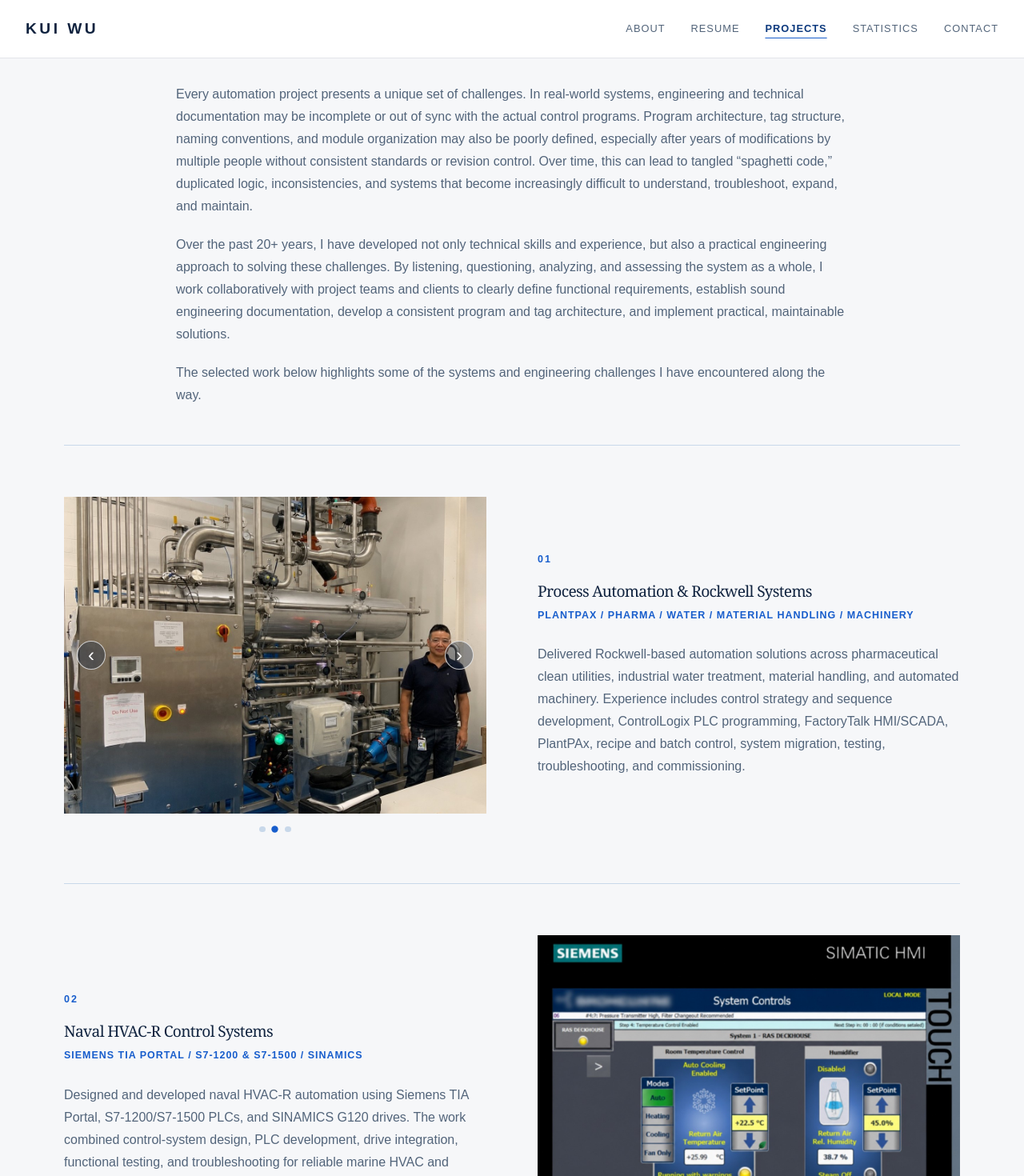
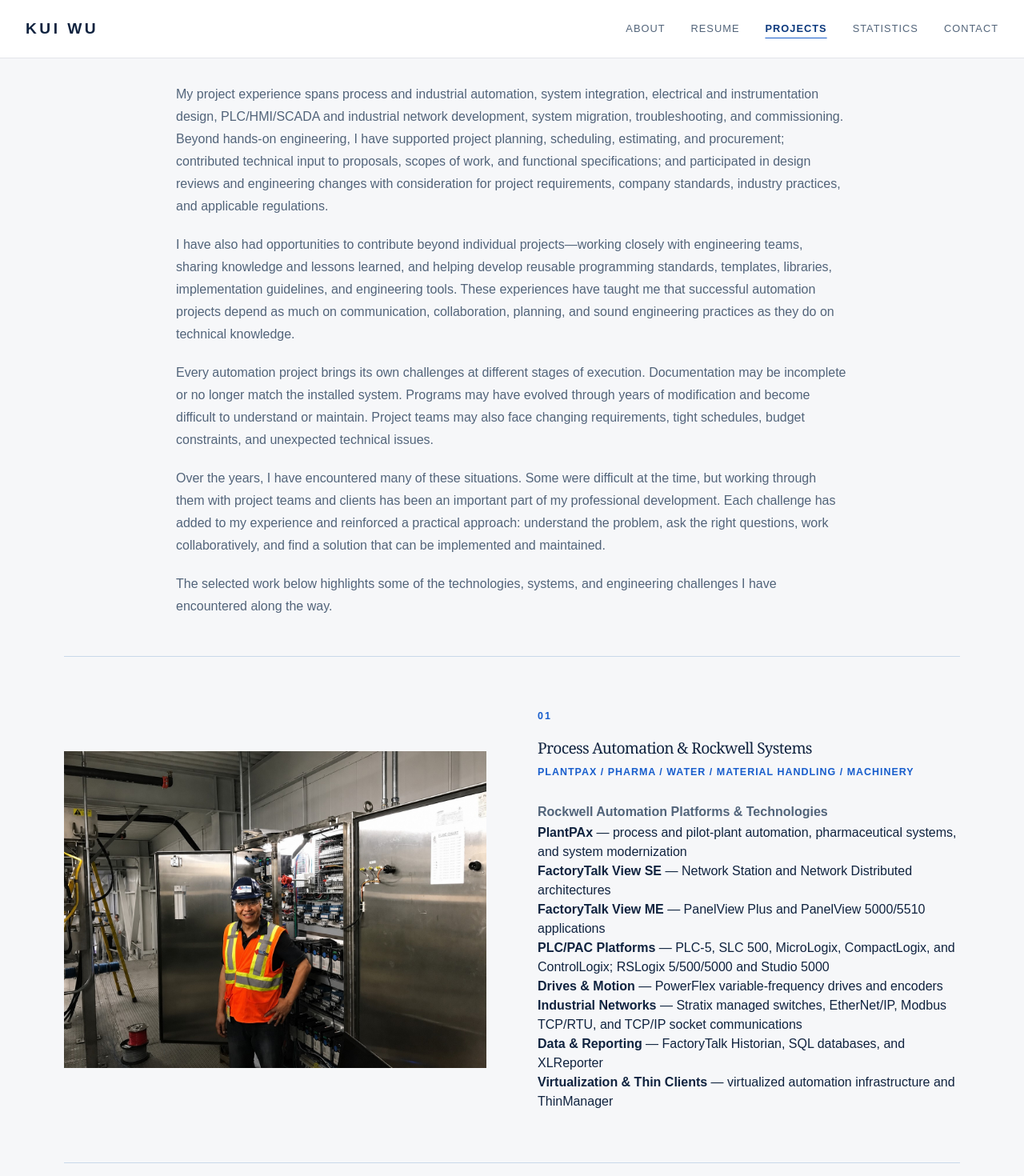
Before and after one commit to kwcontrols/KW-Portfolio, a Next.js app: page /experience in a window 1280 px wide. Shown: the top 1470 px of the page at 80% size. Built offline with nearby package versions, Linux system fonts and the light colour scheme.

Commit message:
Refine Projects intro and Rockwell project details

```diff
--- a/app/experience/page.tsx
+++ b/app/experience/page.tsx
@@ -1,3 +1,4 @@
+import type { ReactNode } from "react";
 import { SiteFooter } from "../SiteFooter";
 import { SiteHeader } from "../SiteHeader";
 import { ImageSlideshow, type SlideshowImage } from "../ImageSlideshow";
@@ -7,12 +8,10 @@ type Project = {
   title: string;
   category: string;
   images?: SlideshowImage[];
-  overview: string;
+  overview: ReactNode;
 };
 
 const ROCKWELL_PROJECT_IMAGES: SlideshowImage[] = [
-  { src: "/projects/rockwell-1.jpg", alt: "Rockwell Automation control-system design" },
-  { src: "/projects/rockwell-2.jpg", alt: "PlantPAx configuration and development" },
   { src: "/projects/rockwell/rockwell-4.jpg", alt: "On-site automation commissioning" },
 ];
 
@@ -38,8 +37,21 @@ const PROJECTS: Project[] = [
     title: "Process Automation & Rockwell Systems",
     category: "PlantPAx / Pharma / Water / Material Handling / Machinery",
     images: ROCKWELL_PROJECT_IMAGES,
-    overview:
-      "Delivered Rockwell-based automation solutions across pharmaceutical clean utilities, industrial water treatment, material handling, and automated machinery. Experience includes control strategy and sequence development, ControlLogix PLC programming, FactoryTalk HMI/SCADA, PlantPAx, recipe and batch control, system migration, testing, troubleshooting, and commissioning.",
+    overview: (
+      <div className="project-overview">
+        <p><strong>Rockwell Automation Platforms & Technologies</strong></p>
+        <ul>
+          <li><strong>PlantPAx</strong> — process and pilot-plant automation, pharmaceutical systems, and system modernization</li>
+          <li><strong>FactoryTalk View SE</strong> — Network Station and Network Distributed architectures</li>
+          <li><strong>FactoryTalk View ME</strong> — PanelView Plus and PanelView 5000/5510 applications</li>
+          <li><strong>PLC/PAC Platforms</strong> — PLC-5, SLC 500, MicroLogix, CompactLogix, and ControlLogix; RSLogix 5/500/5000 and Studio 5000</li>
+          <li><strong>Drives & Motion</strong> — PowerFlex variable-frequency drives and encoders</li>
+          <li><strong>Industrial Networks</strong> — Stratix managed switches, EtherNet/IP, Modbus TCP/RTU, and TCP/IP socket communications</li>
+          <li><strong>Data & Reporting</strong> — FactoryTalk Historian, SQL databases, and XLReporter</li>
+          <li><strong>Virtualization & Thin Clients</strong> — virtualized automation infrastructure and ThinManager</li>
+        </ul>
+      </div>
+    ),
   },
   {
     number: "02",
@@ -78,30 +90,45 @@ export default function ProjectsPage() {
           style={{ maxWidth: "840px" }}
         >
           <p style={{ maxWidth: "none" }}>
-            Every automation project presents a unique set of challenges. In
-            real-world systems, engineering and technical documentation may be
-            incomplete or out of sync with the actual control programs. Program
-            architecture, tag structure, naming conventions, and module
-            organization may also be poorly defined, especially after years of
-            modifications by multiple people without consistent standards or
-            revision control. Over time, this can lead to tangled “spaghetti
-            code,” duplicated logic, inconsistencies, and systems that become
-            increasingly difficult to understand, troubleshoot, expand, and
-            maintain.
+            My project experience spans process and industrial automation, system
+            integration, electrical and instrumentation design, PLC/HMI/SCADA and
+            industrial network development, system migration, troubleshooting,
+            and commissioning. Beyond hands-on engineering, I have supported
+            project planning, scheduling, estimating, and procurement; contributed
+            technical input to proposals, scopes of work, and functional
+            specifications; and participated in design reviews and engineering
+            changes with consideration for project requirements, company standards,
+            industry practices, and applicable regulations.
           </p>
           <p style={{ maxWidth: "none", marginTop: "20px" }}>
-            Over the past 20+ years, I have developed not only technical skills
-            and experience, but also a practical engineering approach to solving
-            these challenges. By listening, questioning, analyzing, and
-            assessing the system as a whole, I work collaboratively with project
-            teams and clients to clearly define functional requirements,
-            establish sound engineering documentation, develop a consistent
-            program and tag architecture, and implement practical, maintainable
-            solutions.
+            I have also had opportunities to contribute beyond individual
+            projects—working closely with engineering teams, sharing knowledge and
+            lessons learned, and helping develop reusable programming standards,
+            templates, libraries, implementation guidelines, and engineering tools.
+            These experiences have taught me that successful automation projects
+            depend as much on communication, collaboration, planning, and sound
+            engineering practices as they do on technical knowledge.
           </p>
           <p style={{ maxWidth: "none", marginTop: "20px" }}>
-            The selected work below highlights some of the systems and
-            engineering challenges I have encountered along the way.
+            Every automation project brings its own challenges at different stages
+            of execution. Documentation may be incomplete or no longer match the
+            installed system. Programs may have evolved through years of
+            modification and become difficult to understand or maintain. Project
+            teams may also face changing requirements, tight schedules, budget
+            constraints, and unexpected technical issues.
+          </p>
+          <p style={{ maxWidth: "none", marginTop: "20px" }}>
+            Over the years, I have encountered many of these situations. Some were
+            difficult at the time, but working through them with project teams and
+            clients has been an important part of my professional development. Each
+            challenge has added to my experience and reinforced a practical
+            approach: understand the problem, ask the right questions, work
+            collaboratively, and find a solution that can be implemented and
+            maintained.
+          </p>
+          <p style={{ maxWidth: "none", marginTop: "20px" }}>
+            The selected work below highlights some of the technologies, systems,
+            and engineering challenges I have encountered along the way.
           </p>
         </section>
 
@@ -117,7 +144,11 @@ export default function ProjectsPage() {
                 <p className="project-number">{project.number}</p>
                 <h2>{project.title}</h2>
                 <p className="project-category">{project.category}</p>
-                <p className="project-overview">{project.overview}</p>
+                {typeof project.overview === "string" ? (
+                  <p className="project-overview">{project.overview}</p>
+                ) : (
+                  project.overview
+                )}
               </div>
             </article>
           ))}
```
